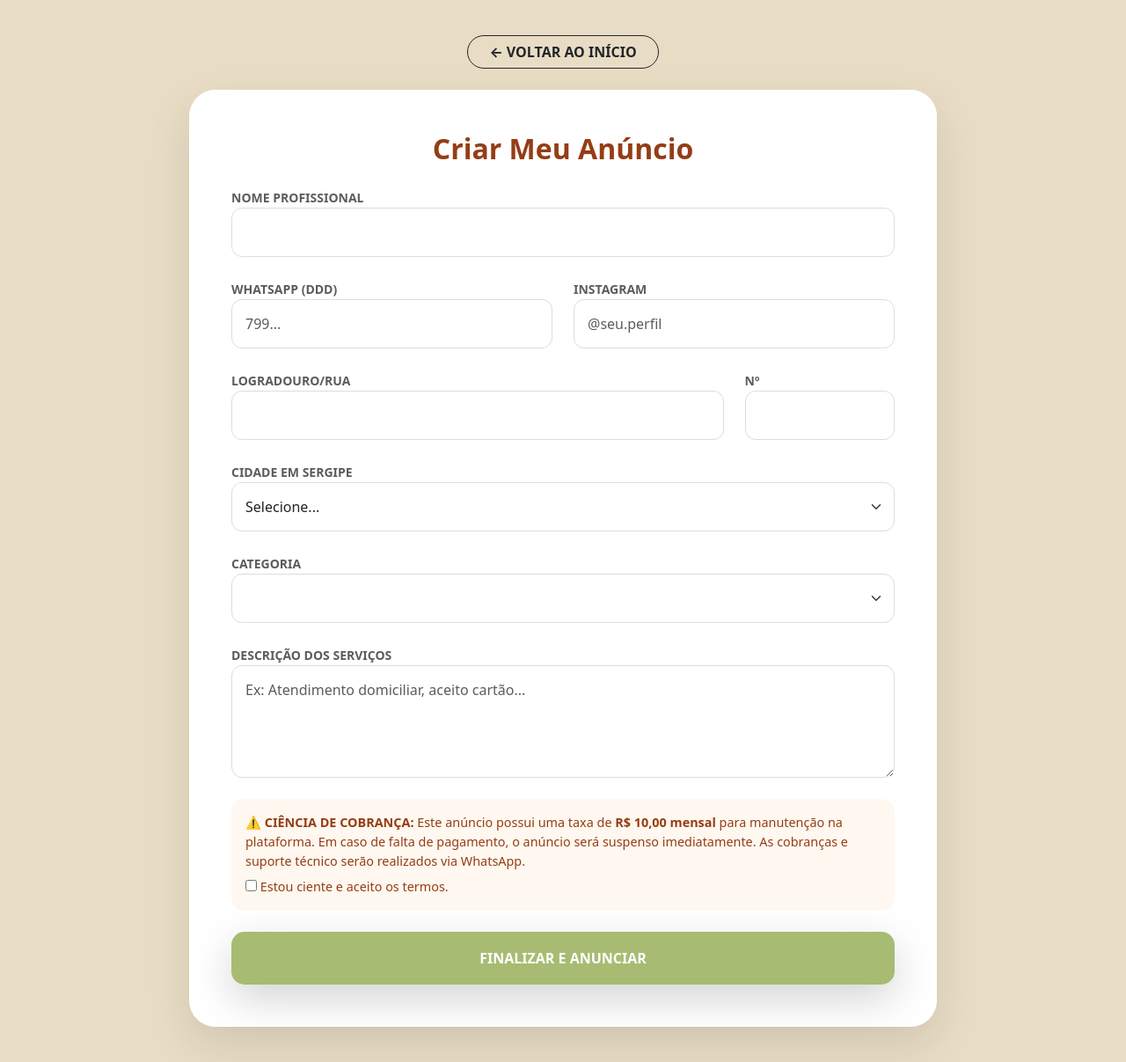
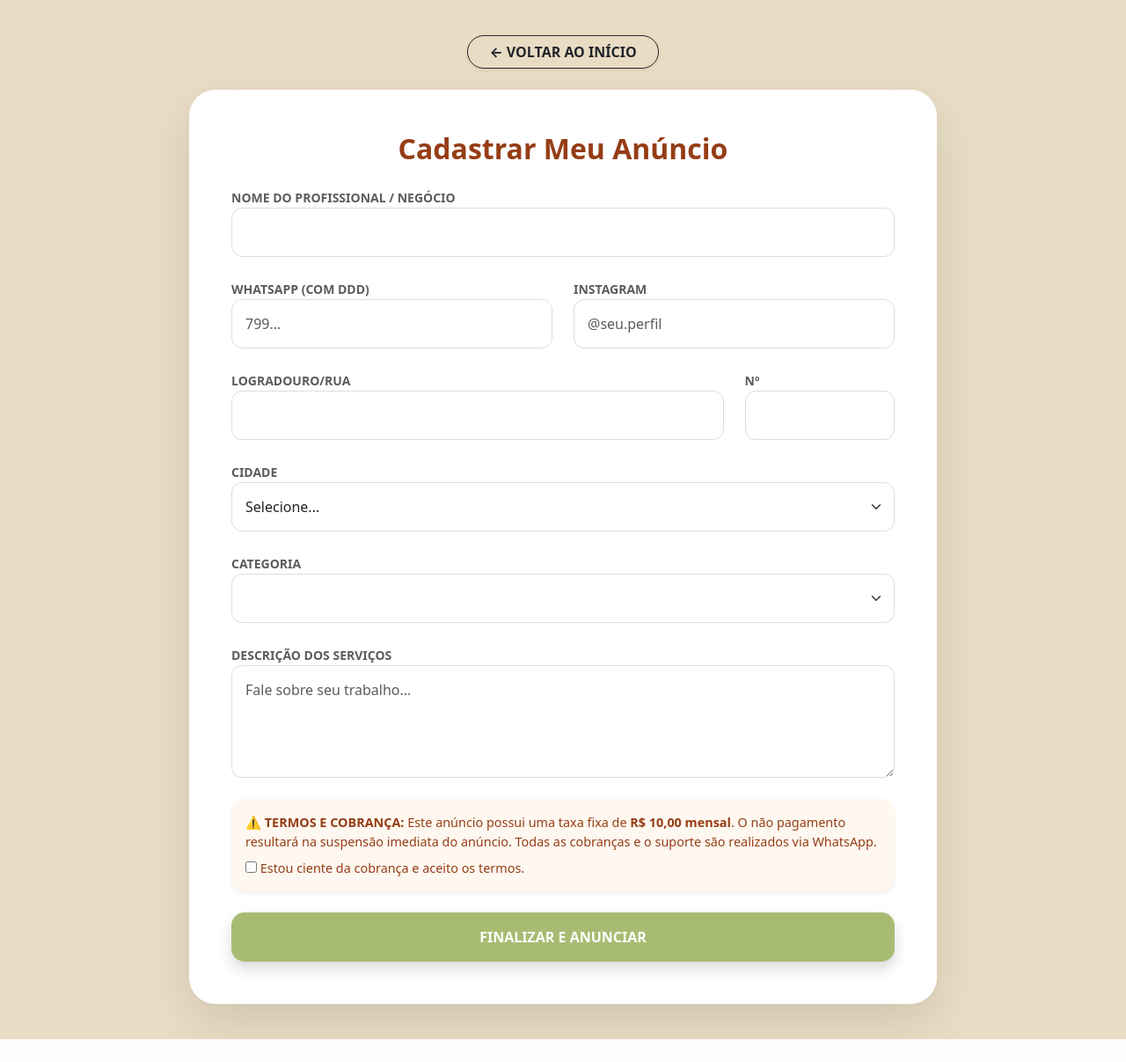
Before and after one commit to italofariaspcd/pertodecasa, a FastAPI app: page /cadastro in a window 1280 px wide. Shown: the whole page at 88% size. After the commit the page ends 1181 px from the top, so only its background shows below. Run offline with FastAPI, Linux system fonts and the light colour scheme; lists and menus that the app fills with data are empty.

Commit message:
Commit Perto de Casa SE 27032026
feat: finalização do deploy, correção do admin e integração de categorias

- Implementação de +1000 categorias no banco de dados.
- Correção de autenticação do Admin (Password: Cica29xl!@).
- Configuração do SMTP para italofariaspcd@gmail.com.
- Expansão do formulário de anúncio (Endereço, WhatsApp).
- Adição de botão 'Voltar ao Início' em todas as views.
- Implementação de lógica de destaques dinâmicos (sem mocks).
- Inclusão de disclaimer de cobrança (R$ 10,00) e avisos de suspensão.
- Atualização do rodapé (Caju Valley & @pertodecasase).
- Ajuste de Healthcheck, rotas de busca e finalização de anúncio.

```diff
--- a/main.py
+++ b/main.py
@@ -8,21 +8,31 @@ import models, database
 from seed import LISTA_CIDADES_SE
 
 app = FastAPI()
-app.add_middleware(SessionMiddleware, secret_key="caju-valley-master-2026")
+app.add_middleware(SessionMiddleware, secret_key="caju-valley-final-master")
 templates = Jinja2Templates(directory="templates")
 
 ADMIN_PASS = "Cica29xl!@"
 
 @app.get("/healthcheck")
 def healthcheck():
-    return {"status": "online", "source": "Render Cron"}
+    return {"status": "online", "service": "Perto de Casa SE"}
 
 @app.get("/")
 def home(request: Request, q: str = None, db: Session = Depends(database.get_db)):
+    # Busca destaques aleatórios para o carrossel
     destaques = db.query(models.Profissional).filter(models.Profissional.ativo == True, models.Profissional.is_destaque == True).order_by(func.random()).limit(6).all()
     profissionais = []
     if q:
-        profissionais = db.query(models.Profissional).filter(models.Profissional.ativo == True, or_(models.Profissional.nome.ilike(f"%{q}%"), models.Profissional.descricao.ilike(f"%{q}%"), models.Profissional.cidade.ilike(f"%{q}%"))).all()
+        # Busca inteligente: Nome, Descrição, Cidade ou Nome da Categoria
+        profissionais = db.query(models.Profissional).join(models.Categoria).filter(
+            models.Profissional.ativo == True,
+            or_(
+                models.Profissional.nome.ilike(f"%{q}%"),
+                models.Profissional.descricao.ilike(f"%{q}%"),
+                models.Profissional.cidade.ilike(f"%{q}%"),
+                models.Categoria.nome.ilike(f"%{q}%")
+            )
+        ).all()
     return templates.TemplateResponse("index.html", {"request": request, "profissionais": profissionais, "destaques": destaques, "termo_busca": q, "msg": request.session.pop("msg", None)})
 
 @app.get("/cadastro")
@@ -36,9 +46,9 @@ def salvar_anuncio(request: Request, nome: str = Form(...), telefone: str = Form
         novo = models.Profissional(nome=nome, telefone=telefone, cidade=cidade, endereco=endereco, numero=numero, categoria_id=categoria_id, descricao=descricao, redes_sociais=redes_sociais)
         db.add(novo)
         db.commit()
-        request.session["msg"] = "Enviado com sucesso! Aguarde ativação via WhatsApp."
+        request.session["msg"] = "Cadastro enviado com sucesso! Aguarde ativação."
         return RedirectResponse(url="/", status_code=303)
-    except Exception as e:
+    except Exception:
         db.rollback()
         return RedirectResponse(url="/cadastro", status_code=303)
 
@@ -49,16 +59,14 @@ def login_admin(request: Request):
 @app.post("/painel-admin")
 def painel_admin(request: Request, senha: str = Form(...), db: Session = Depends(database.get_db)):
     if senha != ADMIN_PASS:
-        return templates.TemplateResponse("login_admin.html", {"request": request, "erro": "Senha incorreta!"})
+        return templates.TemplateResponse("login_admin.html", {"request": request, "erro": "Senha Incorreta!"})
     profs = db.query(models.Profissional).all()
     return templates.TemplateResponse("admin.html", {"request": request, "profissionais": profs})
 
 @app.get("/admin/deletar/{id}")
 def deletar(id: int, db: Session = Depends(database.get_db)):
     prof = db.query(models.Profissional).get(id)
-    if prof:
-        db.delete(prof)
-        db.commit()
+    if prof: db.delete(prof); db.commit()
     return RedirectResponse(url="/login-admin", status_code=303)
 
 @app.get("/contato")
--- a/models.py
+++ b/models.py
@@ -16,10 +16,10 @@ class Profissional(Base):
     redes_sociais = Column(String, nullable=True) # Instagram
     endereco = Column(String)
     numero = Column(String)
-    cidade = Column(String)
+    cidade = Column(String, index=True)
     descricao = Column(String)
     categoria_id = Column(Integer, ForeignKey("categorias.id"))
     ativo = Column(Boolean, default=True)
-    is_destaque = Column(Boolean, default=False)
+    is_destaque = Column(Boolean, default=False) # Para o Carrossel da Home
 
     categoria = relationship("Categoria", back_populates="profissionais")
--- a/templates/admin.html
+++ b/templates/admin.html
@@ -12,7 +12,7 @@
             <a href="/" class="btn btn-dark btn-sm rounded-pill">Sair do Painel</a>
         </div>
         <table class="table align-middle">
-            <thead class="table-light"><tr><th>Nome</th><th>Cidade</th><th>Contato</th><th>Ação</th></tr></thead>
+            <thead class="table-light"><tr><th>Profissional</th><th>Cidade</th><th>Contato</th><th>Ação</th></tr></thead>
             <tbody>
                 {% for p in profissionais %}
                 <tr>
--- a/templates/cadastro.html
+++ b/templates/cadastro.html
@@ -9,29 +9,26 @@
         body { background-color: var(--fundo); padding: 40px 0; font-size: 16px; }
         .card-cadastro { border-radius: 30px; border: none; box-shadow: 0 20px 50px rgba(0,0,0,0.1); }
         .form-control, .form-select { border-radius: 12px; padding: 15px; border: 1px solid #ddd; }
-        .btn-salvar { background: #a7bc72; color: white; font-weight: bold; border-radius: 15px; padding: 18px; border: none; width: 100%; }
     </style>
 </head>
 <body>
-    <div class="container">
-        <div class="text-center mb-4"><a href="/" class="btn btn-outline-dark rounded-pill px-4 fw-bold">← VOLTAR AO INÍCIO</a></div>
-        <div class="card card-cadastro mx-auto" style="max-width: 850px;"><div class="card-body p-4 p-md-5 bg-white rounded-5">
-            <h2 class="fw-bold mb-4 text-center" style="color: var(--terracota);">Criar Meu Anúncio</h2>
-            <form action="/cadastrar-anuncio" method="POST">
-                <div class="mb-4"><label class="fw-bold small text-muted">NOME PROFISSIONAL</label><input type="text" name="nome" class="form-control" required></div>
-                <div class="row"><div class="col-md-6 mb-4"><label class="fw-bold small text-muted">WHATSAPP (DDD)</label><input type="tel" name="telefone" class="form-control" placeholder="799..." required></div><div class="col-md-6 mb-4"><label class="fw-bold small text-muted">INSTAGRAM</label><input type="text" name="redes_sociais" class="form-control" placeholder="@seu.perfil"></div></div>
-                <div class="row"><div class="col-8 col-md-9 mb-4"><label class="fw-bold small text-muted">LOGRADOURO/RUA</label><input type="text" name="endereco" class="form-control" required></div><div class="col-4 col-md-3 mb-4"><label class="fw-bold small text-muted">Nº</label><input type="text" name="numero" class="form-control" required></div></div>
-                <div class="mb-4"><label class="fw-bold small text-muted">CIDADE EM SERGIPE</label><select name="cidade" class="form-select" required><option value="">Selecione...</option>{% for c in cidades %}<option value="{{ c }}">{{ c }}</option>{% endfor %}</select></div>
-                <div class="mb-4"><label class="fw-bold small text-muted">CATEGORIA</label><select name="categoria_id" class="form-select" required>{% for cat in categorias %}<option value="{{ cat.id }}">{{ cat.nome }}</option>{% endfor %}</select></div>
-                <div class="mb-4"><label class="fw-bold small text-muted">DESCRIÇÃO DOS SERVIÇOS</label><textarea name="descricao" class="form-control" rows="4" placeholder="Ex: Atendimento domiciliar, aceito cartão..." required></textarea></div>
+    <div class="container text-center mb-4"><a href="/" class="btn btn-outline-dark rounded-pill px-4 fw-bold shadow-sm">← VOLTAR AO INÍCIO</a></div>
+    <div class="container"><div class="card card-cadastro mx-auto" style="max-width: 850px;"><div class="card-body p-4 p-md-5 bg-white rounded-5">
+        <h2 class="fw-bold mb-4 text-center" style="color: var(--terracota);">Cadastrar Meu Anúncio</h2>
+        <form action="/cadastrar-anuncio" method="POST">
+            <div class="mb-4"><label class="fw-bold small text-muted">NOME DO PROFISSIONAL / NEGÓCIO</label><input type="text" name="nome" class="form-control" required></div>
+            <div class="row"><div class="col-md-6 mb-4"><label class="fw-bold small text-muted">WHATSAPP (COM DDD)</label><input type="tel" name="telefone" class="form-control" placeholder="799..." required></div><div class="col-md-6 mb-4"><label class="fw-bold small text-muted">INSTAGRAM</label><input type="text" name="redes_sociais" class="form-control" placeholder="@seu.perfil"></div></div>
+            <div class="row"><div class="col-8 col-md-9 mb-4"><label class="fw-bold small text-muted">LOGRADOURO/RUA</label><input type="text" name="endereco" class="form-control" required></div><div class="col-4 col-md-3 mb-4"><label class="fw-bold small text-muted">Nº</label><input type="text" name="numero" class="form-control" required></div></div>
+            <div class="mb-4"><label class="fw-bold small text-muted">CIDADE</label><select name="cidade" class="form-select" required><option value="">Selecione...</option>{% for c in cidades %}<option value="{{ c }}">{{ c }}</option>{% endfor %}</select></div>
+            <div class="mb-4"><label class="fw-bold small text-muted">CATEGORIA</label><select name="categoria_id" class="form-select" required>{% for cat in categorias %}<option value="{{ cat.id }}">{{ cat.nome }}</option>{% endfor %}</select></div>
+            <div class="mb-4"><label class="fw-bold small text-muted">DESCRIÇÃO DOS SERVIÇOS</label><textarea name="descricao" class="form-control" rows="4" placeholder="Fale sobre seu trabalho..." required></textarea></div>
 
-                <div class="alert mb-4 border-0" style="background: #fff8f0; color: #953d15; border-radius: 15px; font-size: 0.9rem;">
-                    <b>⚠️ CIÊNCIA DE COBRANÇA:</b> Este anúncio possui uma taxa de <b>R$ 10,00 mensal</b> para manutenção na plataforma. Em caso de falta de pagamento, o anúncio será suspenso imediatamente. As cobranças e suporte técnico serão realizados via WhatsApp.
-                    <div class="mt-2"><input type="checkbox" required> Estou ciente e aceito os termos.</div>
-                </div>
-                <button type="submit" class="btn-salvar shadow-lg">FINALIZAR E ANUNCIAR</button>
-            </form>
-        </div></div>
-    </div>
+            <div class="alert mb-4 border-0 shadow-sm" style="background: #fff8f0; color: #953d15; border-radius: 15px; font-size: 0.9rem;">
+                <b>⚠️ TERMOS E COBRANÇA:</b> Este anúncio possui uma taxa fixa de <b>R$ 10,00 mensal</b>. O não pagamento resultará na suspensão imediata do anúncio. Todas as cobranças e o suporte são realizados via WhatsApp.
+                <div class="mt-2"><input type="checkbox" required> Estou ciente da cobrança e aceito os termos.</div>
+            </div>
+            <button type="submit" class="btn w-100 py-3 fw-bold text-white shadow" style="background: #a7bc72; border-radius: 15px; border: none;">FINALIZAR E ANUNCIAR</button>
+        </form>
+    </div></div></div>
 </body>
 </html>
--- a/templates/contato.html
+++ b/templates/contato.html
@@ -5,7 +5,7 @@
     <title>Suporte - Caju Valley</title>
     <link href="https://cdn.jsdelivr.net/npm/bootstrap@5.3.0/dist/css/bootstrap.min.css" rel="stylesheet">
 </head>
-<body style="background-color: #e8dcc4; height: 100vh; display: flex; align-items: center; flex-direction: column; justify-content: center;">
+<body style="background-color: #e8dcc4; height: 100vh; display: flex; align-items: center; justify-content: center; flex-direction: column;">
     <a href="/" class="btn btn-outline-dark mb-4 rounded-pill">← VOLTAR AO INÍCIO</a>
     <div class="card p-5 shadow border-0" style="border-radius: 30px; width: 100%; max-width: 500px;">
         <h4 class="fw-bold text-center mb-4" style="color: #953d15;">✉️ SUPORTE CAJU VALLEY</h4>
@@ -13,7 +13,7 @@
             <input type="text" name="name" class="form-control mb-3" placeholder="Seu Nome" required>
             <input type="email" name="email" class="form-control mb-3" placeholder="Seu E-mail" required>
             <textarea name="message" class="form-control mb-4" rows="4" placeholder="Como podemos ajudar?" required></textarea>
-            <button type="submit" class="btn w-100 py-3 fw-bold text-white shadow" style="background: #a7bc72; border-radius: 15px;">ENVIAR AGORA</button>
+            <button type="submit" class="btn w-100 py-3 fw-bold text-white shadow" style="background: #a7bc72; border-radius: 15px; border: none;">ENVIAR MENSAGEM</button>
         </form>
     </div>
 </body>
--- a/templates/login_admin.html
+++ b/templates/login_admin.html
@@ -2,17 +2,17 @@
 <html lang="pt-BR">
 <head>
     <meta charset="UTF-8">
-    <title>Painel Admin</title>
+    <title>Acesso Admin</title>
     <link href="https://cdn.jsdelivr.net/npm/bootstrap@5.3.0/dist/css/bootstrap.min.css" rel="stylesheet">
 </head>
 <body style="background-color: #e8dcc4; display: flex; align-items: center; justify-content: center; height: 100vh; flex-direction: column;">
     <a href="/" class="btn btn-outline-dark mb-3">← Início</a>
     <div class="card p-4 shadow border-0" style="border-radius: 20px; width: 320px;">
-        <h5 class="fw-bold text-center mb-3">🔐 ADMIN</h5>
+        <h5 class="fw-bold text-center mb-3">🔐 ADMINISTRAÇÃO</h5>
         {% if erro %}<div class="alert alert-danger p-2 small text-center">{{ erro }}</div>{% endif %}
         <form action="/painel-admin" method="POST">
             <input type="password" name="senha" class="form-control mb-3" placeholder="Senha Mestre" required>
-            <button type="submit" class="btn w-100 text-white fw-bold" style="background: #953d15;">ENTRAR</button>
+            <button type="submit" class="btn w-100 text-white fw-bold" style="background: #953d15; border: none;">ENTRAR</button>
         </form>
     </div>
 </body>
```
Also changed, not shown: seed.py (+10 -15 lines), templates/index.html (+4 -4 lines).
